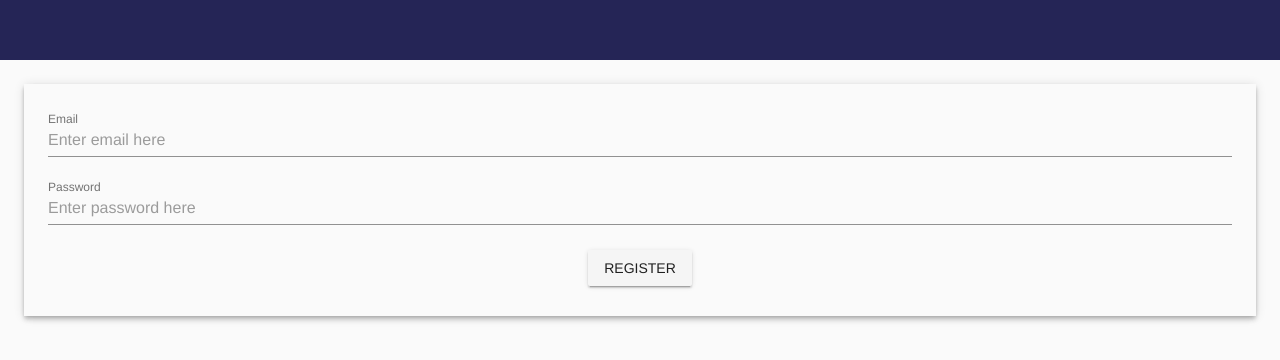
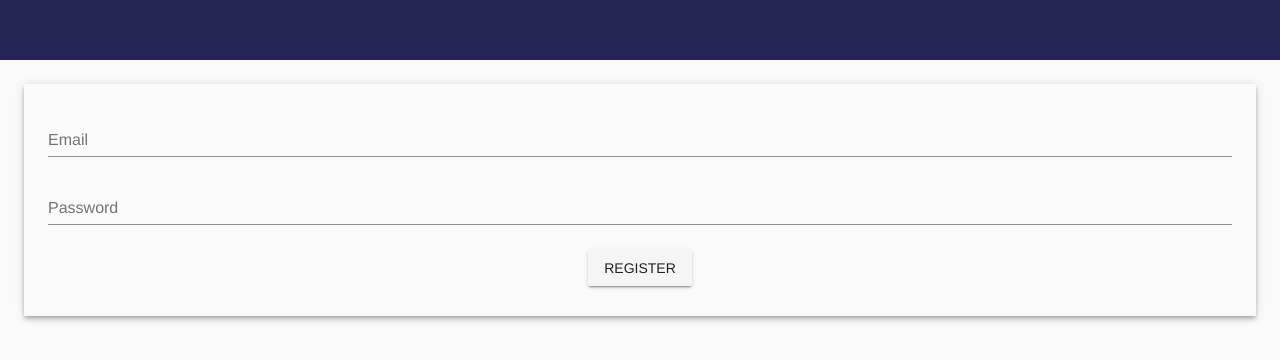
Before and after one commit to dave9011/jabber-2.5, a Vue app in the folder client/: page /register in a window 1280 px wide. Shown: the top 360 px of the page. Built offline with nearby package versions, Linux system fonts and the light colour scheme.

Commit message:
Remove redundant #app wrapper, Remove input field placeholders

```diff
--- a/client/src/App.vue
+++ b/client/src/App.vue
@@ -1,5 +1,4 @@
 <template>
-  <div id="app">
   <v-app>
     <v-content>
       <v-container fluid>
@@ -8,7 +7,6 @@
     </v-content>
     <v-footer app></v-footer>
   </v-app>
-  </div>
 </template>
 
 <script>
--- a/client/src/components/Register/Register.vue
+++ b/client/src/components/Register/Register.vue
@@ -5,7 +5,6 @@
                 <v-text-field
                     label="Email"
                     v-model="email"
-                    placeholder="Enter email here"
                     hint="e.g. example@email.com"
                     :rules="emailRules"
                     type="email"
@@ -14,7 +13,6 @@
                     label="Password"
                     v-model="password"
                     :rules="passwordRules"
-                    placeholder="Enter password here"
                     type="password"
                 ></v-text-field>
                 <v-btn
```
Lines whose indentation alone changed are shown as unchanged.
